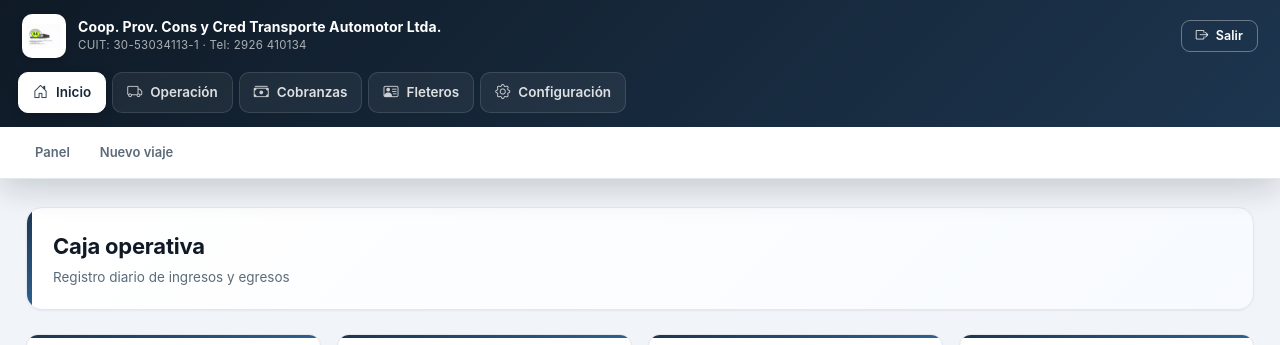
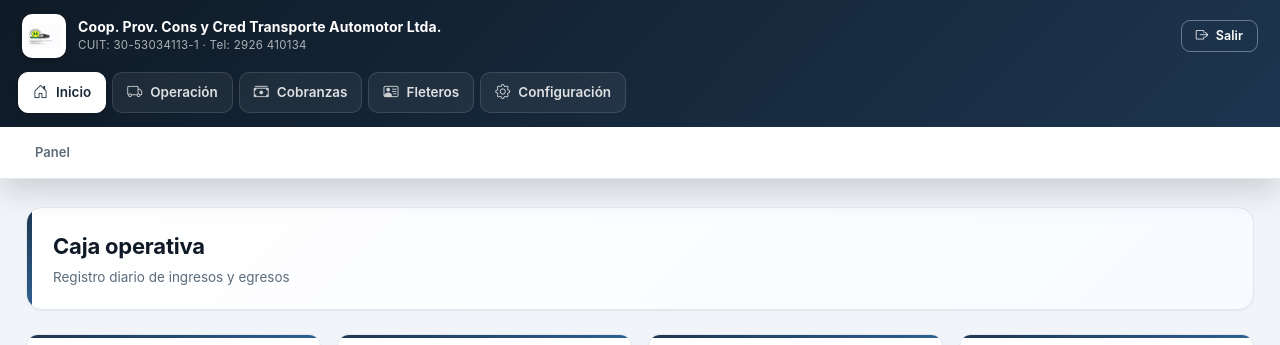
Before and after one commit to Fabiohernang/control-viajes-fusionado-ccc, a Flask app: page /caja in a window 1280 px wide. Shown: the top 345 px of the page. Run offline with Flask 3, Linux system fonts and the light colour scheme; the visitor is signed in with stand-in values (Sample User, id 1).

Commit message:
Update base.html

```diff
--- a/templates/base.html
+++ b/templates/base.html
@@ -7,8 +7,7 @@
     'icon': 'bi-house-door',
     'url': url_for('index'),
     'links': [
-      ('index', 'Panel'),
-      ('nuevo_viaje', 'Nuevo viaje')
+      ('index', 'Panel')
     ]
   },
   {
```
